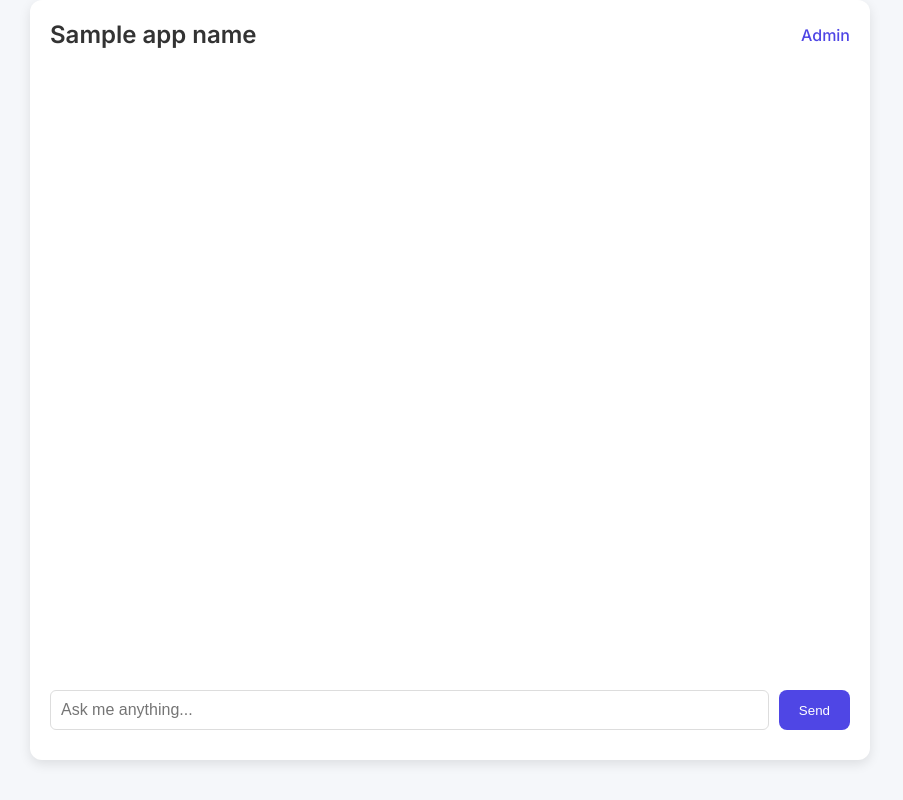
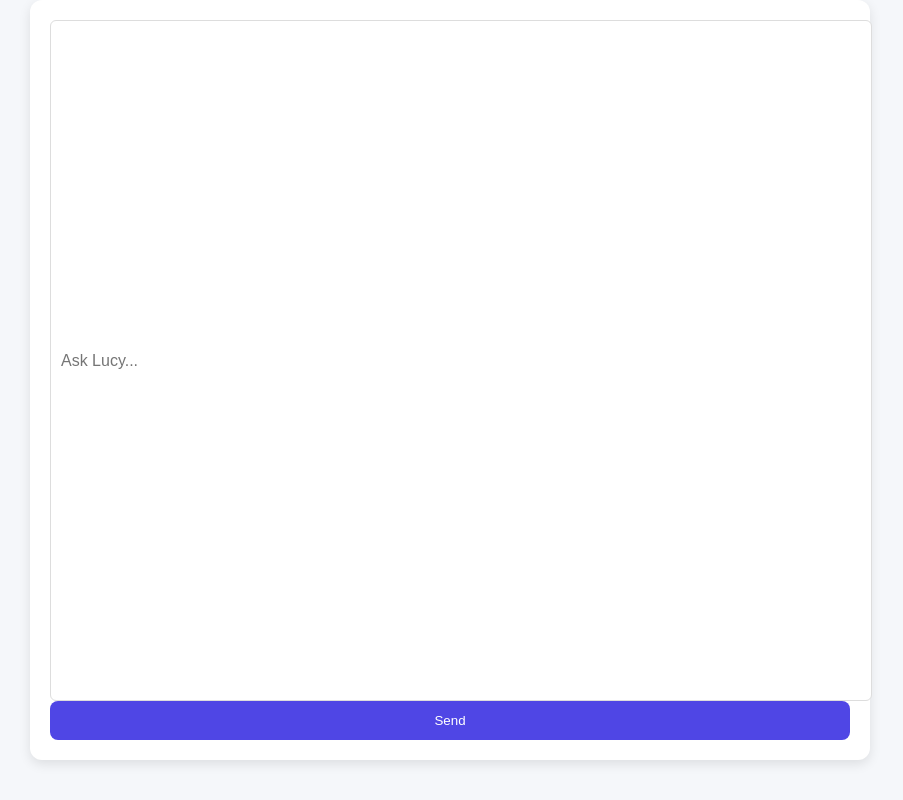
Before and after one commit to emmanrl/LucyAI, a Flask app: template app/templates/index.html in a window 1280 px wide. Shown: the whole page, without its empty margins (190-1093 px from the left). Run offline with Flask 2, Linux system fonts and the light colour scheme; the template is opened without the code that fills it: most values are stand-ins (such as "Sample title", 1, 10 or a date in 2020).

Commit message:
Update index.html

```diff
--- a/app/templates/index.html
+++ b/app/templates/index.html
@@ -9,70 +9,27 @@
 </head>
 <body>
     <div class="chat-container">
-        <header>
-            <h1>{{ app_name }}</h1>
-            <a href="/admin" class="admin-link">Admin</a>
-        </header>
-        <div id="chat-history"></div>
-        <div class="input-area">
-            <input type="text" id="user-input" placeholder="Ask me anything...">
-            <button id="send-btn">Send</button>
-        </div>
+        <div id="chat-box"></div>
+        <input type="text" id="user-input" placeholder="Ask Lucy...">
+        <button onclick="sendMessage()">Send</button>
     </div>
     <script>
-        document.getElementById("send-btn").addEventListener("click", async () => {
+        async function sendMessage() {
             const input = document.getElementById("user-input");
-            const message = input.value.trim();
-            if (!message) return;
+            const chatBox = document.getElementById("chat-box");
 
-            input.value = "";
+            chatBox.innerHTML += `<div class="user">You: ${input.value}</div>`;
 
-            // Add user message to chat
-            const chatHistory = document.getElementById("chat-history");
-            chatHistory.innerHTML += `
-                <div class="message user-message">
-                    <div class="bubble">${message}</div>
-                </div>
-            `;
-
-            // Scroll to bottom
-            chatHistory.scrollTop = chatHistory.scrollHeight;
-
-   // Replace your try-catch block with this:
-try {
             const response = await fetch("/chat", {
                 method: "POST",
-        headers: { "Content-Type": "application/json" },
-        body: JSON.stringify({
-            messages: [{ role: "user", content: message }]
-        })
+                headers: {"Content-Type": "application/json"},
+                body: JSON.stringify({message: input.value})
             });
 
             const data = await response.json();
-
-    if (!response.ok) {
-        throw new Error(data.error || "Request failed");
+            chatBox.innerHTML += `<div class="lucy">${data.response}</div>`;
+            input.value = "";
         }
-
-    if (data.content) {
-        chatHistory.innerHTML += `
-            <div class="message ai-message">
-                <div class="bubble">${data.content}</div>
-            </div>
-        `;
-    } else {
-        throw new Error("Empty response from server");
-    }
-
-} catch (error) {
-    console.error("Error:", error);
-    chatHistory.innerHTML += `
-        <div class="message ai-message error">
-            <div class="bubble">Error: ${error.message}</div>
-        </div>
-    `;
-}
-        });
     </script>
 </body>
 </html>
```
Lines whose indentation alone changed are shown as unchanged.
